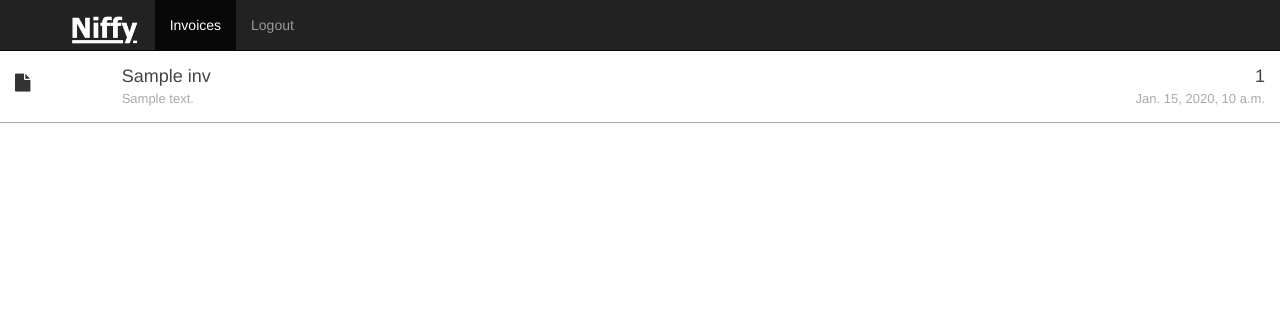
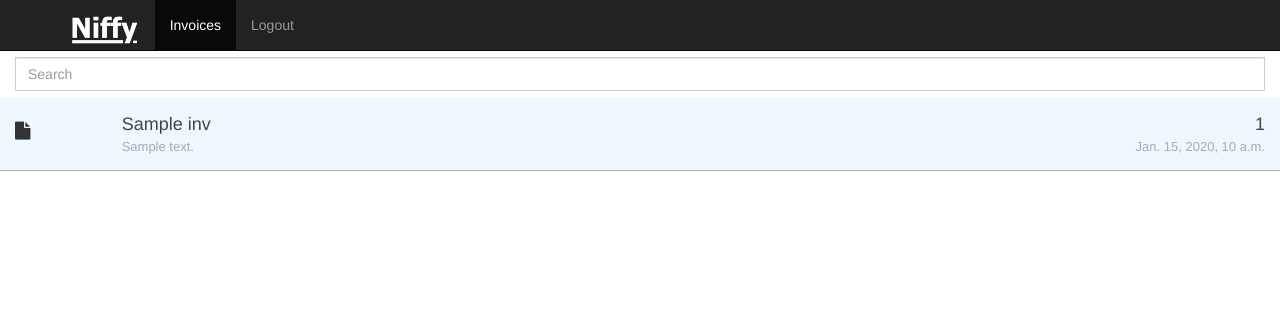
Before and after one commit to jcolaco-nmz/niffy, a Django app: template niffy-backend/niffy/templates/invoices.html in a window 1280 px wide. Shown: the top 311 px of the page. Run offline with Django 3.2, Linux system fonts and the light colour scheme; the template is opened without the code that fills it: most values are stand-ins (such as "Sample title", 1, 10 or a date in 2020); some libraries are stand-ins or nearby versions.

Commit message:
Added search input.

```diff
--- a/niffy-backend/niffy/templates/invoices.html
+++ b/niffy-backend/niffy/templates/invoices.html
@@ -1,9 +1,12 @@
 {% extends "./base.html" %}
 
 {% block "container" %}
+<div class="input-group col-md-12" style="width: 100%; padding-top: 7px; padding-bottom: 7px;">
+    <input type="text" class="  search-query form-control" placeholder="Search" />
+</div>
 
 {% for inv in invoices %}
-<div class="row invoice-result">
+<div class="row invoice-result" style="background-color: aliceblue;">
     <div class="col-md-1 col-xs-1 col-md-1 col-lg-1">
         <h4><i class="fa fa-file"></i></h4>
     </div>
```
Also changed, not shown: iOSApp/NiffyApp/NiffyApp/Assets.xcassets/NiffyLaunchImage.launchimage/Contents.json (+6 -4 lines), iOSApp/NiffyApp/NiffyApp/Assets.xcassets/NiffyLaunchImage.launchimage/niffy (1)-1.png (added), iOSApp/NiffyApp/NiffyApp/Assets.xcassets/NiffyLaunchImage.launchimage/niffy (1).png (added).
